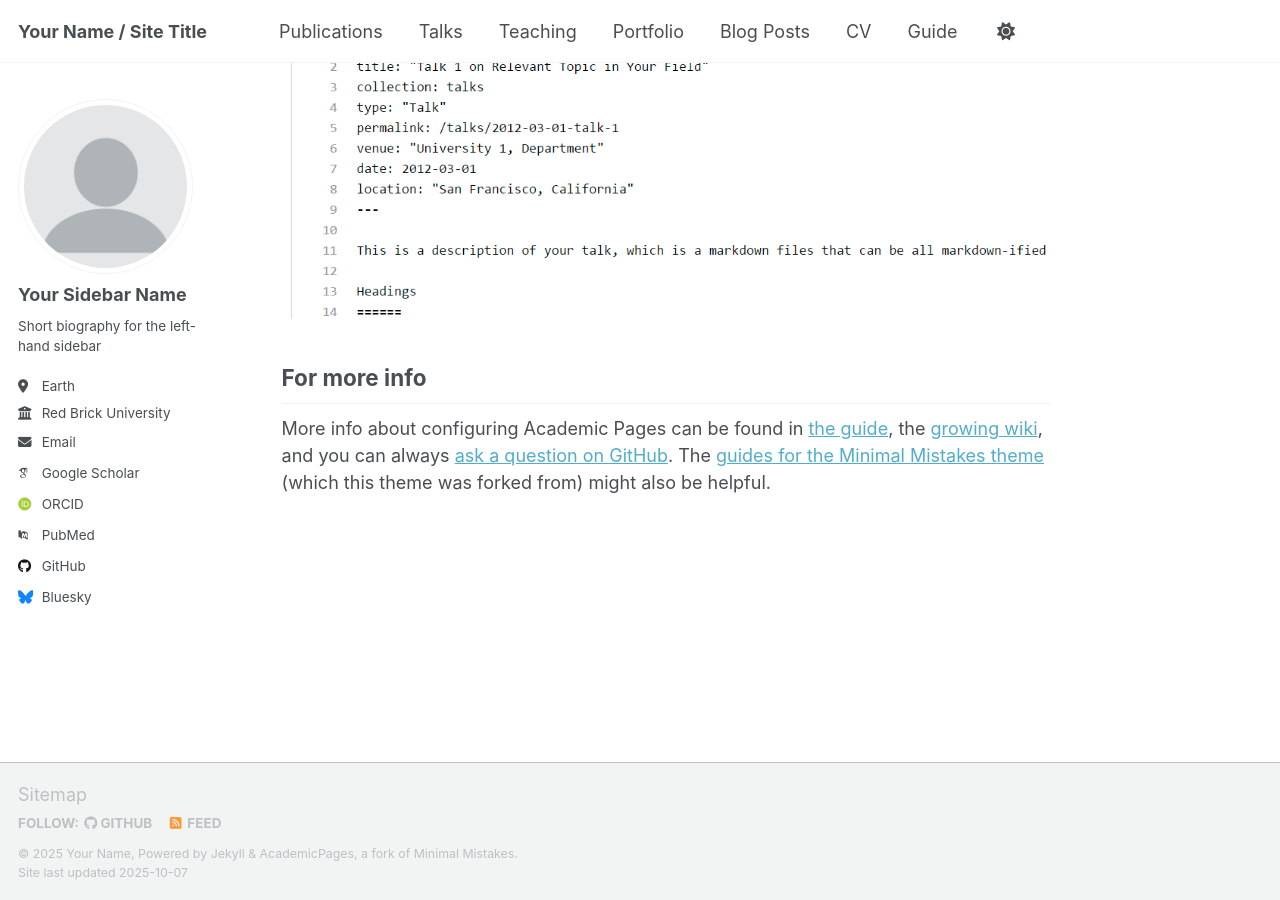
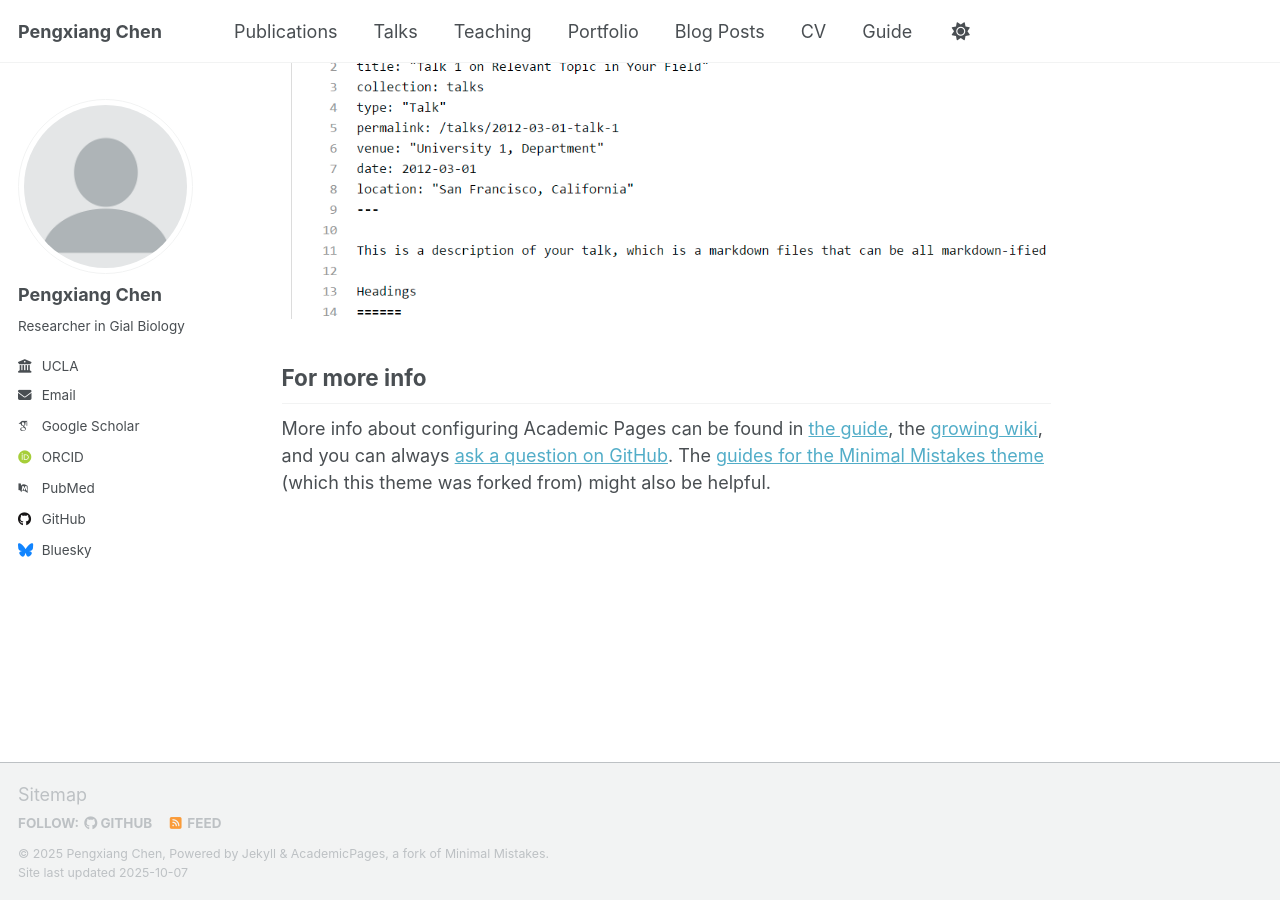
Before and after one commit to bluesea405/pxchen, a Jekyll site: the page built from _pages/about.md, in a window 1280 px wide and 900 px high, scrolled down 2880 px. Built offline with Jekyll 4.4.1, drawn with Linux system fonts in a browser that asks for light colours; some web fonts are replaced; a script that is not in the unit is left out.

Commit message:
Update _config.yml

```diff
--- a/_config.yml
+++ b/_config.yml
@@ -9,10 +9,10 @@
 # Basic Site Settings
 locale                   : "en-US"
 site_theme               : "default" # Currently available options are "default", "air"
-title                    : "Your Name / Site Title"
+title                    : "Pengxiang Chen"
 title_separator          : "-"
-name                     : &name "Your Name"
-description              : &description "Your Name's academic portfolio"   # Update this with a general description of your site, this is the default if not overridden by a page
+name                     : &name "Pengxiang Chen"
+description              : &description "Pengxiang Chen's academic portfolio"   # Update this with a general description of your site, this is the default if not overridden by a page
 url                      : https://academicpages.github.io # The base hostname & protocol for your site e.g. "https://[your GitHub username].github.io",
                                                            # or if you already have some other page hosted on Github then use "https://[your GitHub username].github.io/[Your Repo Name]"
 baseurl                  : "" # the subpath of your site, e.g. "/blog"
@@ -24,21 +24,21 @@ repository               : "academicpages/academicpages.github.io"
 author:
   # Biographic information
   avatar           : "profile.png"
-  name             : "Your Sidebar Name"
+  name             : "Pengxiang Chen"
   pronouns         : # example: "she/her"
-  bio              : "Short biography for the left-hand sidebar"
-  location         : "Earth"
-  employer         : "Red Brick University"
+  bio              : "Researcher in Gial Biology"
+  location         :
+  employer         : "UCLA"
   uri              : # URL
   email            : "none@example.org"
 
   # Academic websites
   academia         : # URL
   arxiv            : # URL - Update with the correct link to your profile
-  googlescholar    : "https://scholar.google.com/citations?user=PS_CX0AAAAAJ"
+  googlescholar    : "https://scholar.google.com/citations?user=bJMVrsoAAAAJ&hl=en&oi=sra"
   inspire-hep      : # URL
   impactstory      : # URL
-  orcid            : "http://orcid.org/yourorcidurl"
+  orcid            : "http://orcid.org/0000-0002-7660-4981"
   semantic         : # URL
   pubmed           : "https://www.ncbi.nlm.nih.gov/pubmed/?term=john+snow"
   researchgate     : # URL
```
